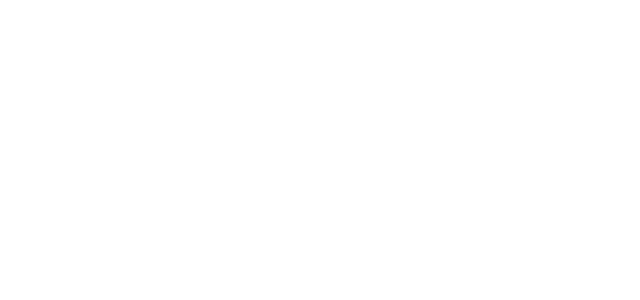
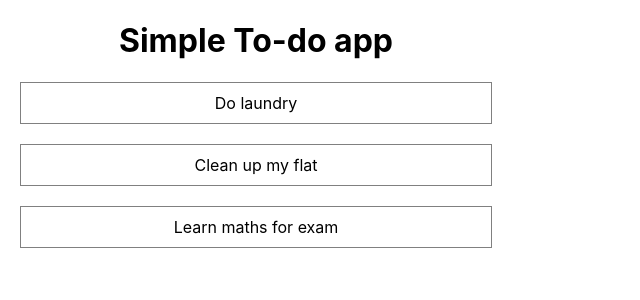
Before and after one commit to kacperkapusciak/simple-to-do-app, a React (Create React App) app: page / in a window 1280 px wide. Shown: the top 300 px of the page, without its empty margins (0-640 px from the left). Built offline with nearby package versions, Linux system fonts and the light colour scheme.

Commit message:
Display hardcoded list (#1)
* Hardcoded basic todos

* Added TodoList component

* Restructured app

* Fix

* Extended funcionality of TodoList component and added basic styling

* Bugfix

```diff
--- a/src/App.js
+++ /dev/null
@@ -1,14 +0,0 @@
-import React, { Component } from 'react';
-import './App.css';
-
-class App extends Component {
-  render() {
-    return (
-      <div>
-
-      </div>
-    );
-  }
-}
-
-export default App;
--- /dev/null
+++ b/src/components/TodoList.js
@@ -0,0 +1,29 @@
+import React from 'react';
+const TodoStyle = {
+  display: 'flex',
+  justifyContent: 'center',
+  margin: '20px',
+  padding: '10px',
+  border: '1px solid gray'
+}
+const TodoList = props => {
+  const listOfTodos = props.todos.length ? (
+    props.todos.map(todo => {
+      return (
+        <div key={todo.id} >
+          <span style={TodoStyle}>{todo.content}</span>
+        </div>
+      );
+  })
+  ) : (
+    <p>You've made all things that you had to do!</p>
+  );
+
+  return (
+    <div>
+      {listOfTodos}
+    </div>
+  );
+};
+
+export default TodoList;
--- /dev/null
+++ b/src/containers/App.css
@@ -0,0 +1,3 @@
+.App {
+  text-align: center;
+}
--- /dev/null
+++ b/src/containers/App.js
@@ -0,0 +1,23 @@
+import React, { Component } from 'react';
+import TodoList from '../components/TodoList';
+import './App.css';
+
+class App extends Component {
+  state = {
+    todos: [
+      {id: 1, content: "Do laundry"},
+      {id: 2, content: "Clean up my flat"},
+      {id: 3, content: "Learn maths for exam"}
+    ]
+  }
+  render() {
+    return (
+      <div style={{width: '40%'}}>
+        <h1 style={{display: 'flex', justifyContent: 'center'}}>Simple To-do app</h1>
+        <TodoList todos={this.state.todos}/>
+      </div>
+    );
+  }
+}
+
+export default App;
--- a/src/index.js
+++ b/src/index.js
@@ -1,7 +1,7 @@
 import React from 'react';
 import ReactDOM from 'react-dom';
 import './index.css';
-import App from './App';
+import App from './containers/App';
 import * as serviceWorker from './serviceWorker';
 
 ReactDOM.render(<App />, document.getElementById('root'));
```
Also changed, not shown: src/App.css (deleted), 1 other file (tests, documents, lock files or other folders).
